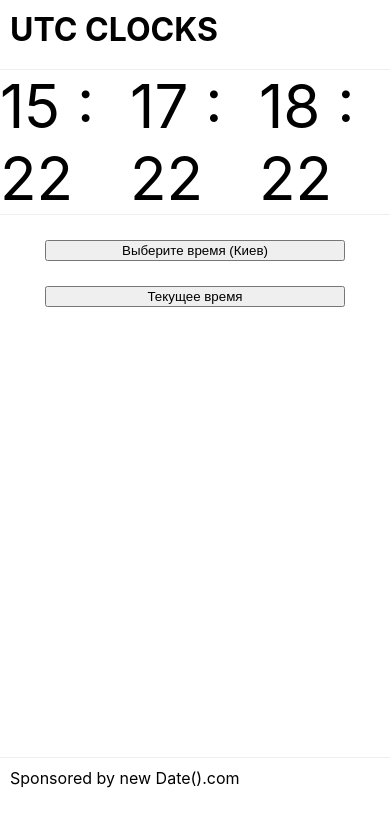
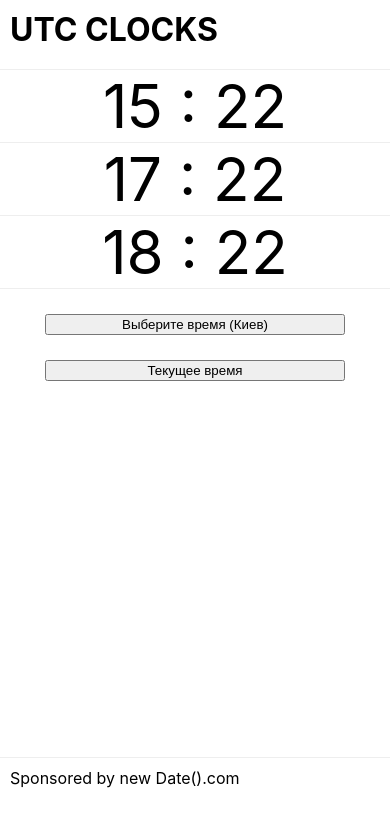
Before and after one commit to SinedLap/clocks, a React (Create React App) app: page / in a window 390 px wide. Shown: the top 826 px of the page. Built offline with nearby package versions, Linux system fonts and the light colour scheme.

Commit message:
added mobile styles

```diff
--- a/src/App.css
+++ b/src/App.css
@@ -78,3 +78,13 @@ footer p {
   font-size: 52px;
   margin: 0 10px;
 }
+
+@media (max-width: 1000px) {
+  .clocks-container {
+    flex-direction: column;
+  }
+  .clocks {
+    display: flex;
+    justify-content: center;
+  }
+}
```
